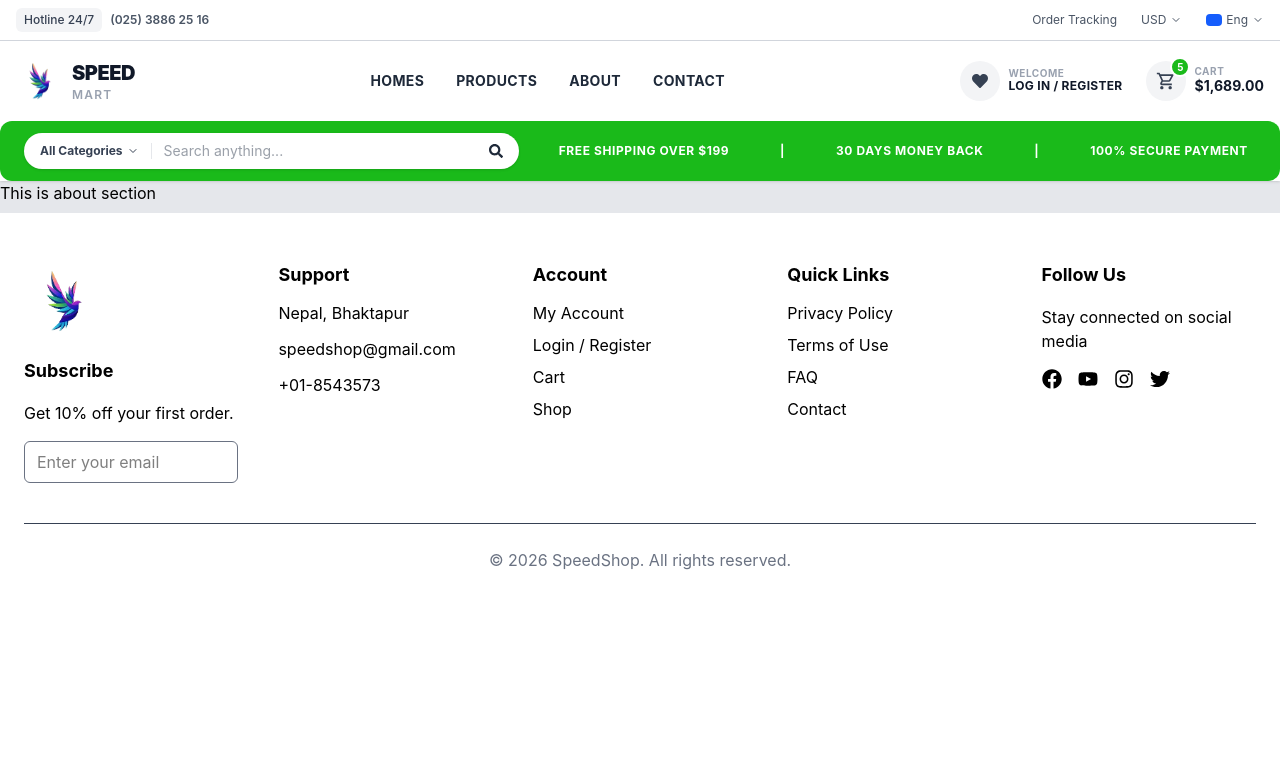
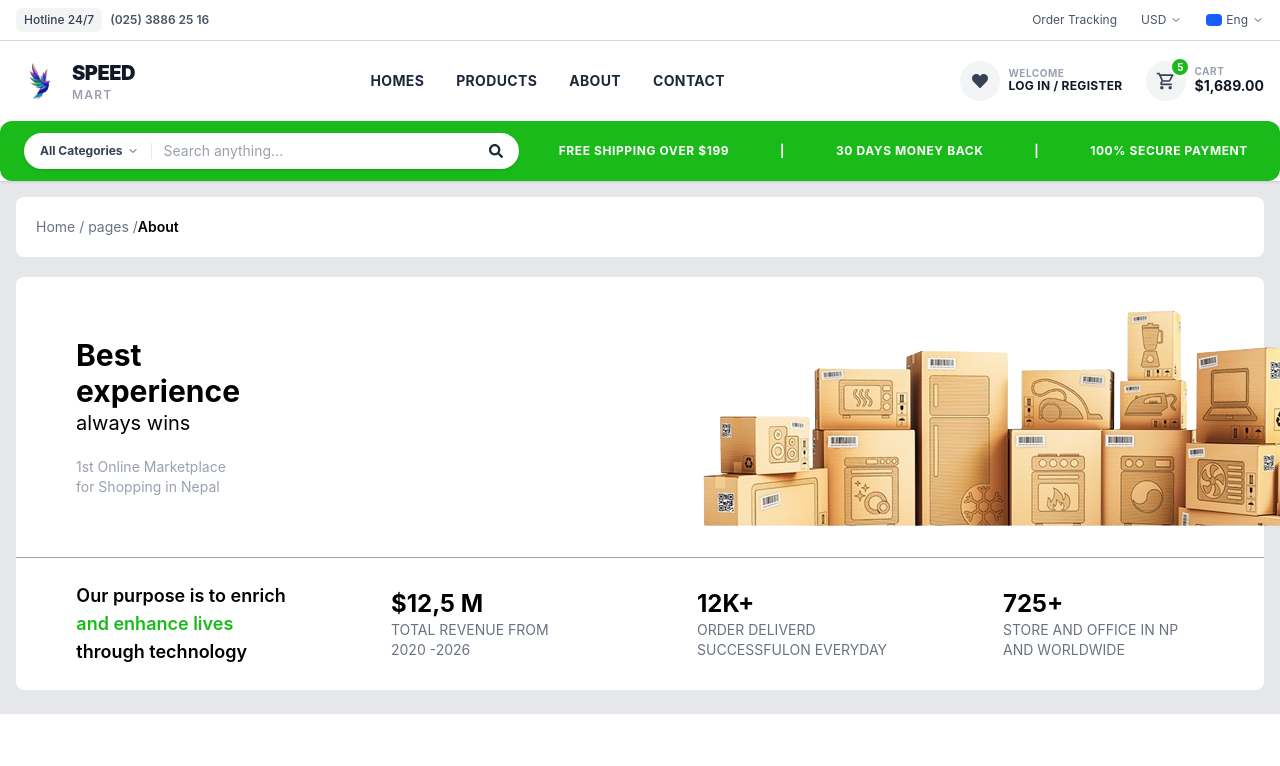
Before and after one commit to headlet/E-Commerce, a React app in the folder frontend/: page /about in a window 1280 px wide. Shown: the top 766 px of the page. Built offline with nearby package versions, Linux system fonts and the light colour scheme; the HTML template or start-up script is replaced by a standard one.

Commit message:
building about page

```diff
--- a/frontend/src/public/components/pages/About.jsx
+++ b/frontend/src/public/components/pages/About.jsx
@@ -1,9 +1,58 @@
-function About(){
-return (
-    <>
-    <h1>This is about section</h1>
-    </>
-);
+import aboutimg from "../../../assets/div.about.png";
+function About() {
+  return (
+    <section className="flex flex-col items-center justify-center w-full p-4 gap-5">
+      <div className="text-sm text-gray-500 w-full bg-white rounded-lg p-5">
+        Home / pages /
+        <span className="text-md font-semibold text-black">About</span>
+      </div>
+
+      {/* top hero section */}
+      <div className="bg-white rounded-lg w-full">
+        <div>
+          <div className="w-full flex flex-col justify-center items-center lg:flex-row  md:justify-between border-b border-gray-400">
+            <div className="flex flex-col justify-center p-15 gap-5">
+              <h2 className="text-3xl font-bold">
+                Best experience{" "}
+                <span className="block text-xl font-normal ">always wins</span>
+              </h2>
+              <p className="text-sm text-gray-400 w-full ">
+                1st Online Marketplace for Shopping in Nepal
+              </p>
+            </div>
+            <img src={aboutimg} alt="" className="h-full w-[80%]" />
+          </div>
+
+          <div className="grid grid-cols-1 sm:grid-cols-2 md:grid-cols-3 lg:grid-cols-4 p-6 place-items-center gap-6">
+            <h2 className="text-lg font-semibold">
+              Our purpose is to enrich{" "}
+              <span className="text-[#1ABA1A] block"> and enhance lives</span>{" "}
+              through technology
+            </h2>
+
+            <div>
+              <h2 className="text-2xl font-bold">$12,5 M</h2>
+              <p className="w-48 text-sm text-gray-500">
+                TOTAL REVENUE FROM 2020 -2026
+              </p>
+            </div>
+            <div>
+              <h2 className="text-2xl font-bold">12K+</h2>
+              <p className="w-48 text-sm text-gray-500">
+                ORDER DELIVERD SUCCESSFULON EVERYDAY
+              </p>
+            </div>
+            <div>
+              <h2 className="text-2xl font-bold">725+</h2>
+              <p className="w-48 text-sm text-gray-500">
+                STORE AND OFFICE IN NP AND WORLDWIDE
+              </p>
+            </div>
+          </div>
+        </div>
+      </div>
+    </section>
+  );
 }
 
 export default About;
```
Also changed, not shown: frontend/src/assets/div.about.png (added).
